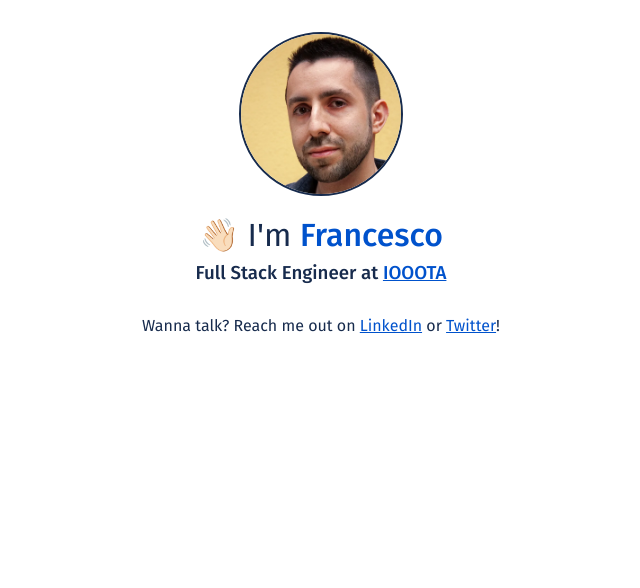
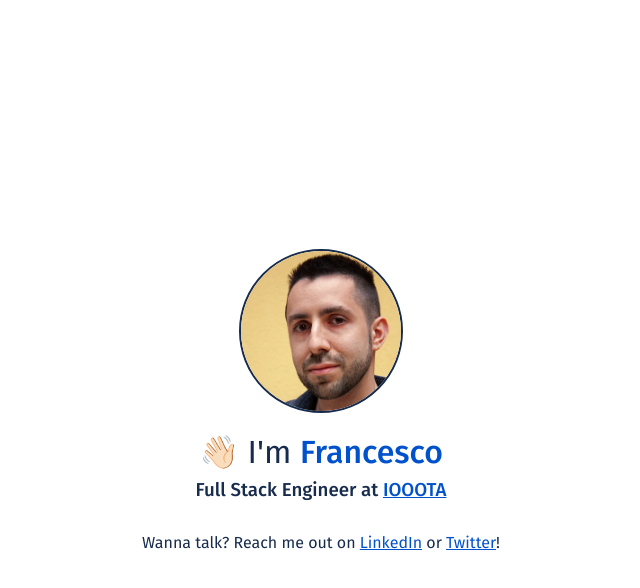
Before and after one commit to frastefanini/frastefanini, a plain HTML site: page index.html in a window 1280 px wide. Shown: the whole page, without its empty margins (319-959 px from the left). Drawn offline with Linux system fonts and the light colour scheme.

Commit message:
feat: align items using Flexbox

```diff
--- a/css/style.css
+++ b/css/style.css
@@ -5,14 +5,24 @@
   margin: 0;
 }
 
+html {
+  height: 100%;
+}
+
 body {
+  height: 100%;
   font-family: 'Fira Sans';
   color: #172B4D;
 }
 
+div.container {
+  height: 100%;
+  display: flex;
+  justify-content: center;
+  align-items: center;
+}
+
 div.content {
-  max-width: 640px;
-  margin: 0 auto;
   text-align: center;
   padding: 2rem;
 }
--- a/index.html
+++ b/index.html
@@ -39,11 +39,13 @@
   <meta name="twitter:dnt" content="on">
 </head>
 <body>
-  <div class="content">
-    <img class="profile-pic" src="/assets/images/me.webp"/>
-    <h1>👋🏻 I'm <strong>Francesco</strong></h1>
-    <h3>Full Stack Engineer at <a href="https://www.iooota.com" target="_blank">IOOOTA</a></h3>
-    <p>Wanna talk? Reach me out on <a href="https://www.linkedin.com/in/frastefanini" target="_blank">LinkedIn</a> or <a href="https://twitter.com/frastefanini" target="_blank" title="DMs are open!">Twitter</a>!</p>
+  <div class="container">
+    <div class="content">
+      <img class="profile-pic" src="/assets/images/me.webp"/>
+      <h1>👋🏻 I'm <strong>Francesco</strong></h1>
+      <h3>Full Stack Engineer at <a href="https://www.iooota.com" target="_blank">IOOOTA</a></h3>
+      <p>Wanna talk? Reach me out on <a href="https://www.linkedin.com/in/frastefanini" target="_blank">LinkedIn</a> or <a href="https://twitter.com/frastefanini" target="_blank" title="DMs are open!">Twitter</a>!</p>
+    </div>
   </div>
 </body>
 </html>
```
